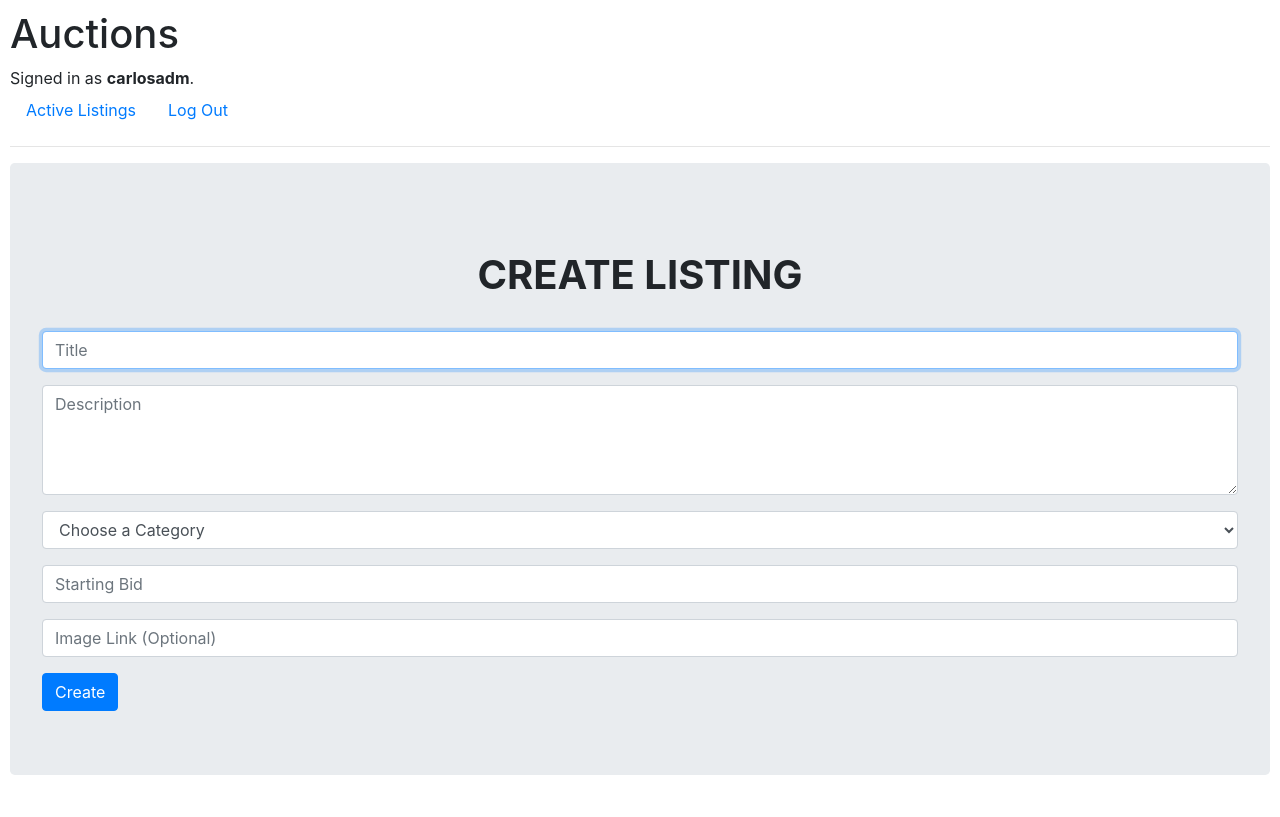
After one commit to carlostrevisan/CS50W, a Django app: page /createlisting in a window 1280 px wide. The commit adds this page. Run offline with Django 3.2, Linux system fonts and the light colour scheme; a user stored in the database is signed in; some libraries are stand-ins or nearby versions.

Commit message:
Project 2

```diff
--- a/Project 2/commerce/auctions/models.py
+++ b/Project 2/commerce/auctions/models.py
@@ -4,3 +4,19 @@ from django.db import models
 
 class User(AbstractUser):
     pass
+
+class Bids(models.Model):
+    user = models.CharField(max_length=64)
+    title = models.CharField(max_length=64)
+    listingid = models.IntegerField(primary_key=True)
+    bid = models.IntegerField()
+
+class Listing(models.Model):
+    seller = models.CharField(max_length=64)
+    title = models.CharField(max_length=64)
+    description = models.TextField()
+    starting_bid = models.IntegerField()
+    category = models.CharField(max_length=64)
+    image_link = models.CharField(
+        max_length=200, default=None, blank=True, null=True)
+    created_at = models.DateTimeField(auto_now_add=True)
--- /dev/null
+++ b/Project 2/commerce/auctions/templates/auctions/createlisting.html
@@ -0,0 +1,50 @@
+{% extends "auctions/layout.html" %}
+
+{% block body %}
+
+        {% if message %}
+            <div class="alert alert-danger">{{ message }}</div>
+        {% endif %}
+
+        <!-- Jumbotron -->
+        <div class="jumbotron text-center lighten-4">
+
+            <!-- Title -->
+            <br><h1><strong>CREATE LISTING</strong></h1> <br>
+            <!-- <hr class="my-4 pb-2"> -->
+
+            <!-- Grid row -->
+            <div class="text-left">
+
+                <form action="{% url 'createlisting' %}" method="POST">
+                    {% csrf_token %}
+                    <div class="form-group">
+                        <input class="form-control" autofocus type="text" name="title" placeholder="Title">
+                    </div>
+                    <div class="form-group">
+                        <textarea class="form-control" name="description" rows="4" placeholder="Description"></textarea>
+                    </div>
+                    <div class="form-group">
+                        <select class="form-control" name="category" placeholder="Category" required>
+                            <option value="">Choose a Category</option>
+                            <option value="fashion">Fashion</option>
+                            <option value="tools">Tools</option>
+                            <option value="toys">Toys</option>
+                            <option value="electronics">Electronics</option>
+                            <option value="accessories">Accessories</option>
+                            <option value="books">Books</option>
+                        </select>
+                    </div>
+                    <div class="form-group">
+                        <input class="form-control" type="text" name="starting_bid" placeholder="Starting Bid">
+                    </div>
+                    <div class="form-group">
+                        <input class="form-control" type="text" name="image_link" placeholder="Image Link (Optional)">
+                    </div>
+                    <input class="btn btn-primary" type="submit" value="Create">
+                </form>
+            </div>
+        </div>
+        <!-- End Jumbotron -->
+
+{% endblock %}
--- a/Project 2/commerce/auctions/urls.py
+++ b/Project 2/commerce/auctions/urls.py
@@ -6,5 +6,6 @@ urlpatterns = [
     path("", views.index, name="index"),
     path("login", views.login_view, name="login"),
     path("logout", views.logout_view, name="logout"),
-    path("register", views.register, name="register")
+    path("register", views.register, name="register"),
+    path("createlisting", views.createlisting, name="createlisting")
 ]
--- a/Project 2/commerce/auctions/views.py
+++ b/Project 2/commerce/auctions/views.py
@@ -3,12 +3,18 @@ from django.db import IntegrityError
 from django.http import HttpResponse, HttpResponseRedirect
 from django.shortcuts import render
 from django.urls import reverse
-
-from .models import User
+from requests import RequestException
+from django.contrib.auth.decorators import login_required
+from .models import Listing, User
 
 
 def index(request):
-    return render(request, "auctions/index.html")
+    products = Listing.objects.all()
+    return render(
+            request,
+            "auctions/index.html",
+            {"products": products},
+        )
 
 
 def login_view(request):
@@ -24,9 +30,11 @@ def login_view(request):
             login(request, user)
             return HttpResponseRedirect(reverse("index"))
         else:
-            return render(request, "auctions/login.html", {
-                "message": "Invalid username and/or password."
-            })
+            return render(
+                request,
+                "auctions/login.html",
+                {"message": "Invalid username and/or password."},
+            )
     else:
         return render(request, "auctions/login.html")
 
@@ -45,19 +53,47 @@ def register(request):
         password = request.POST["password"]
         confirmation = request.POST["confirmation"]
         if password != confirmation:
-            return render(request, "auctions/register.html", {
-                "message": "Passwords must match."
-            })
+            return render(
+                request, "auctions/register.html", {"message": "Passwords must match."}
+            )
 
         # Attempt to create new user
         try:
             user = User.objects.create_user(username, email, password)
             user.save()
         except IntegrityError:
-            return render(request, "auctions/register.html", {
-                "message": "Username already taken."
-            })
+            return render(
+                request,
+                "auctions/register.html",
+                {"message": "Username already taken."},
+            )
         login(request, user)
         return HttpResponseRedirect(reverse("index"))
     else:
         return render(request, "auctions/register.html")
+
+
+@login_required(login_url="/login")
+def createlisting(request):
+    if request.method == "POST":
+        item = Listing()
+        item.seller = request.user.username
+        item.title = request.POST.get("title")
+        item.description = request.POST.get("description")
+        item.category = request.POST.get("category")
+        item.starting_bid = request.POST.get("starting_bid")
+        item.image_link = request.POST.get("image_link")
+        item.save()
+        products = Listing.objects.all()
+        if len(products) == 0:
+            empty = True
+        else:
+            empty = False
+        print(item)
+        return render(
+            request,
+            "auctions/index.html",
+            {"products": products, "empty": empty},
+        )
+    else:
+        return render(request, "auctions/createlisting.html")
--- a/Project 2/commerce/commerce/settings.py
+++ b/Project 2/commerce/commerce/settings.py
@@ -120,5 +120,3 @@ USE_TZ = True
 # https://docs.djangoproject.com/en/3.0/howto/static-files/
 
 STATIC_URL = '/static/'
-
-DEFAULT_AUTO_FIELD='django.db.models.AutoField'
```
Also changed, not shown: Project 2/commerce/auctions/templates/auctions/index.html (+40 -1 lines), Project 2/commerce/auctions/migrations/0001_initial.py (added), Project 2/commerce/auctions/migrations/__init__.py (added), Project 2/commerce/db.sqlite3.
